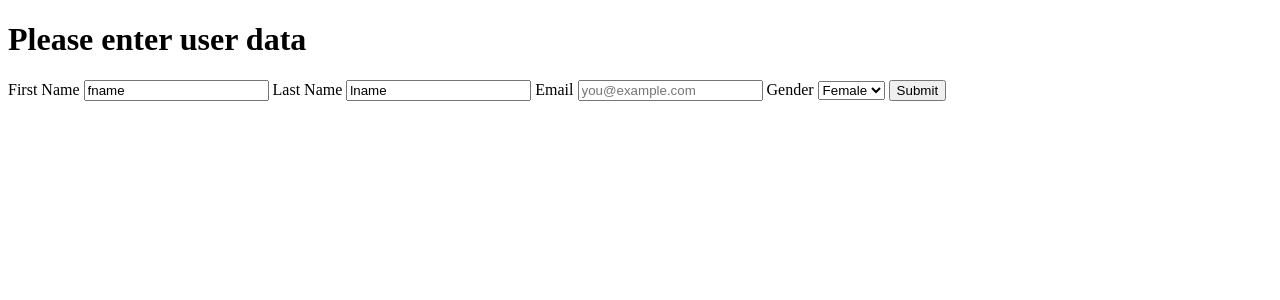
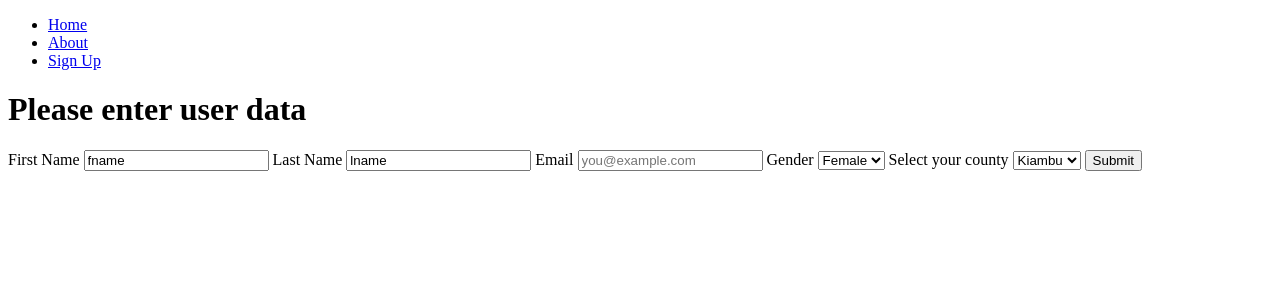
Before and after one commit to AnnCKaroki/php-class, a PHP site: page /form.php in a window 1280 px wide. Shown: the top 300 px of the page. Run offline with PHP 8.4, Linux system fonts and the light colour scheme.

Commit message:
add missing fields and header in all pages

```diff
--- /dev/null
+++ b/about.php
@@ -0,0 +1,3 @@
+<?php
+require('header.php');
+?>
--- a/form.php
+++ b/form.php
@@ -1,11 +1,6 @@
-<!DOCTYPE html>
-<html lang >
-    <head>
-        <title>Class Form</title>
-        <link rel="stylesheet" href="css/mystyle.css">
-    </head>
-
-    <body>
+<?php
+require('header.php');
+?>
         <h1>Please enter user data </h1>
         <form>
             <label for="fname" value="name">First Name</label>
@@ -19,7 +14,13 @@
                     <option id="female">Female</option>
                     <option id="male">Male</option>
                 </select>
-            <button type="submit">Submit</button>
+            <label for="county">Select your county</label>
+                <select id="county">
+                    <option id="kiambu">Kiambu</option>
+                    <option id="nairobi">Nairobi</option>
+                    <option id="kisumu">Kisumu</option>
+                    <option id="kajiado">Kajiado</option>
+                </select>
+            <button type="submit" name="save">Submit</button>
 
         </form>
-    </body>
--- a/header.php
+++ b/header.php
@@ -8,9 +8,9 @@
         <header>
         <nav>
             <ul>
-                <li <a href="index.php">Home</a></li>
-                <li <a href="about.php">About</a></li>
-                <li <a href="form.php">Sign Up</a></li>
+                <li> <a href="index.php">Home</a></li>
+                <li> <a href="about.php">About</a></li>
+                <li> <a href="form.php">Sign Up</a></li>
             </ul>
         </nav>
         </header>
```
